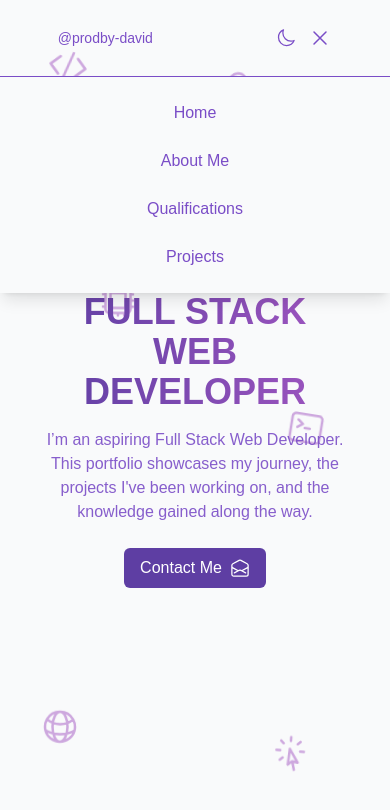
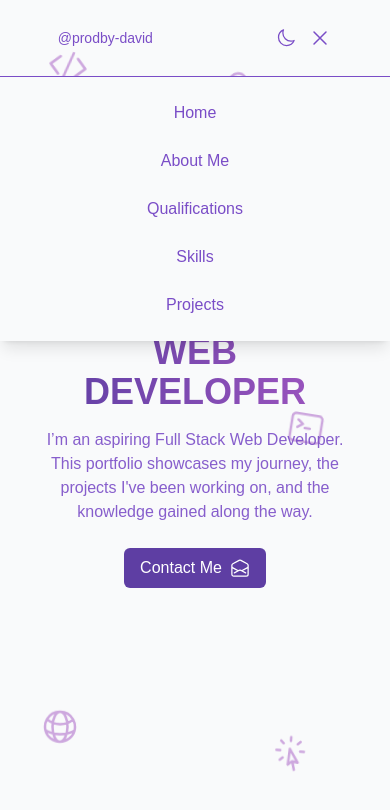
Before and after one commit to prodby-david/Latest-Web-Portfolio, a Next.js app: page / in a window 390 px wide. Both pictures are taken after a click on the button 320 px from the left and 38 px from the top of the page. Shown: the top 810 px of the page. Built offline with nearby package versions, Linux system fonts and the light colour scheme.

Commit message:
fix: add skills

```diff
--- a/src/components/navbar/navbar.tsx
+++ b/src/components/navbar/navbar.tsx
@@ -56,6 +56,7 @@ export default function Navbar() {
           ${menuOpen ? "opacity-100 translate-y-0 pointer-events-auto" : "opacity-0 -translate-y-5 pointer-events-none"}
         `}
       >
+
         <Link
           href="/"
           onClick={() => setMenuOpen(false)}
@@ -63,6 +64,7 @@ export default function Navbar() {
         >
           Home
         </Link>
+
         <Link
           href="/about"
           onClick={() => setMenuOpen(false)}
@@ -70,6 +72,7 @@ export default function Navbar() {
         >
           About Me
         </Link>
+
         <Link
           href="/qualifications"
           onClick={() => setMenuOpen(false)}
@@ -77,6 +80,15 @@ export default function Navbar() {
         >
           Qualifications
         </Link>
+
+        <Link
+          href="/skills"
+          onClick={() => setMenuOpen(false)}
+          className="hover:text-color-2 text-color transition p-1"
+        >
+          Skills
+        </Link>
+
         <Link
           href="/projects"
           onClick={() => setMenuOpen(false)}
@@ -84,7 +96,9 @@ export default function Navbar() {
         >
           Projects
         </Link>
+
       </div>
+
     </nav>
   );
 }
```
